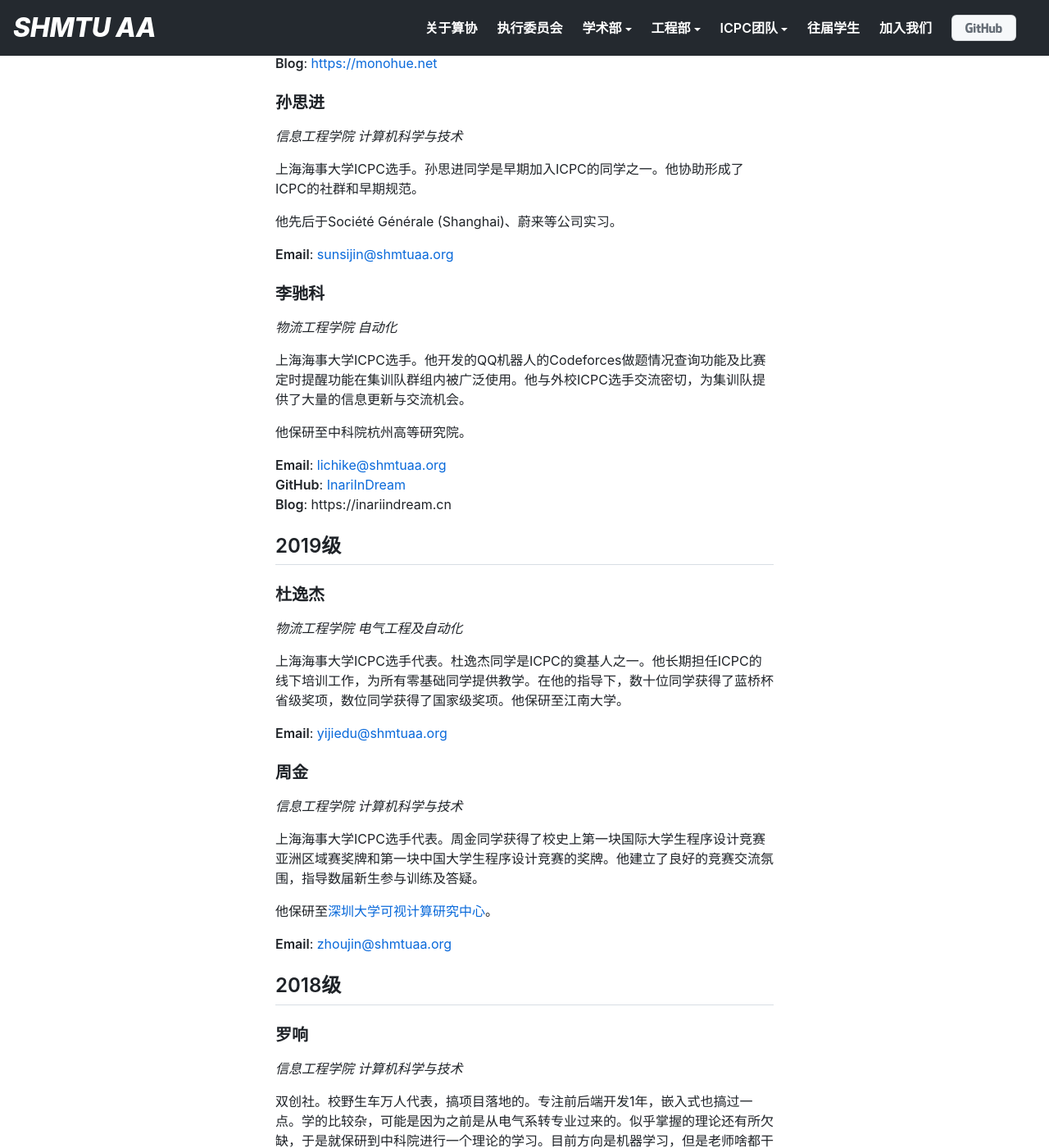
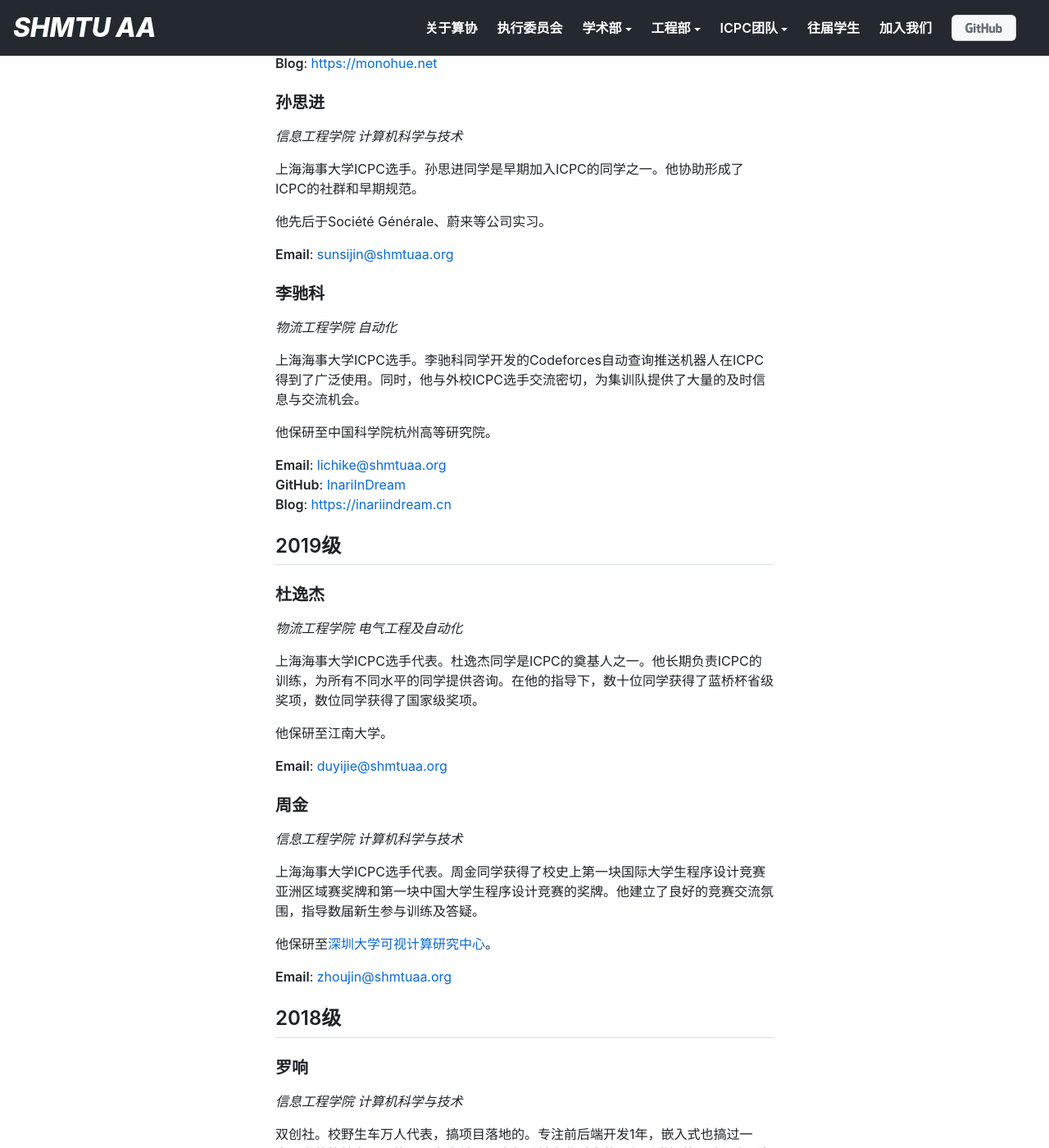
Before and after one commit to shmtuaa/shmtuaa.org, a Jekyll site: the page built from _posts/2022-10-01-MAIN-fellow.md, in a window 1280 px wide and 1400 px high, scrolled down 456 px. Shown: the whole window at 82% size. Built offline with Jekyll 4.4.1, drawn with Linux system fonts in a browser that asks for light colours; some of the changed text lies outside the part shown.

Commit message:
upd fellow docs

```diff
--- a/_posts/2022-10-01-MAIN-fellow.md
+++ b/_posts/2022-10-01-MAIN-fellow.md
@@ -26,7 +26,7 @@ _信息工程学院 计算机科学与技术_
 
 上海海事大学ICPC选手。孙思进同学是早期加入ICPC的同学之一。他协助形成了ICPC的社群和早期规范。
 
-他先后于Société Générale (Shanghai)、蔚来等公司实习。
+他先后于Société Générale、蔚来等公司实习。
 
 **Email**: [sunsijin@shmtuaa.org](mailto:sunsijin@shmtuaa.org)
 
@@ -34,13 +34,13 @@ _信息工程学院 计算机科学与技术_
 
 _物流工程学院 自动化_
 
-上海海事大学ICPC选手。他开发的QQ机器人的Codeforces做题情况查询功能及比赛定时提醒功能在集训队群组内被广泛使用。他与外校ICPC选手交流密切，为集训队提供了大量的信息更新与交流机会。
+上海海事大学ICPC选手。李驰科同学开发的Codeforces自动查询推送机器人在ICPC得到了广泛使用。同时，他与外校ICPC选手交流密切，为集训队提供了大量的及时信息与交流机会。
 
-他保研至中科院杭州高等研究院。
+他保研至中国科学院杭州高等研究院。
 
 **Email**: [lichike@shmtuaa.org](mailto:lichike@shmtuaa.org)
 **GitHub**: [InariInDream](https://github.com/InariInDream)
-**Blog**: https://inariindream.cn
+**Blog**: [https://inariindream.cn](https://inariindream.cn)
 
 ## 2019级
 
@@ -48,9 +48,11 @@ _物流工程学院 自动化_
 
 _物流工程学院 电气工程及自动化_
 
-上海海事大学ICPC选手代表。杜逸杰同学是ICPC的奠基人之一。他长期担任ICPC的线下培训工作，为所有零基础同学提供教学。在他的指导下，数十位同学获得了蓝桥杯省级奖项，数位同学获得了国家级奖项。他保研至江南大学。
+上海海事大学ICPC选手代表。杜逸杰同学是ICPC的奠基人之一。他长期负责ICPC的训练，为所有不同水平的同学提供咨询。在他的指导下，数十位同学获得了蓝桥杯省级奖项，数位同学获得了国家级奖项。
 
-**Email**: [yijiedu@shmtuaa.org](mailto:yijiedu@shmtuaa.org)
+他保研至江南大学。
+
+**Email**: [duyijie@shmtuaa.org](mailto:yijiedu@shmtuaa.org)
 
 ### 周金
 
```
Also changed, not shown: other parts of _posts/2022-10-01-MAIN-fellow.md (+1 -1 lines).
